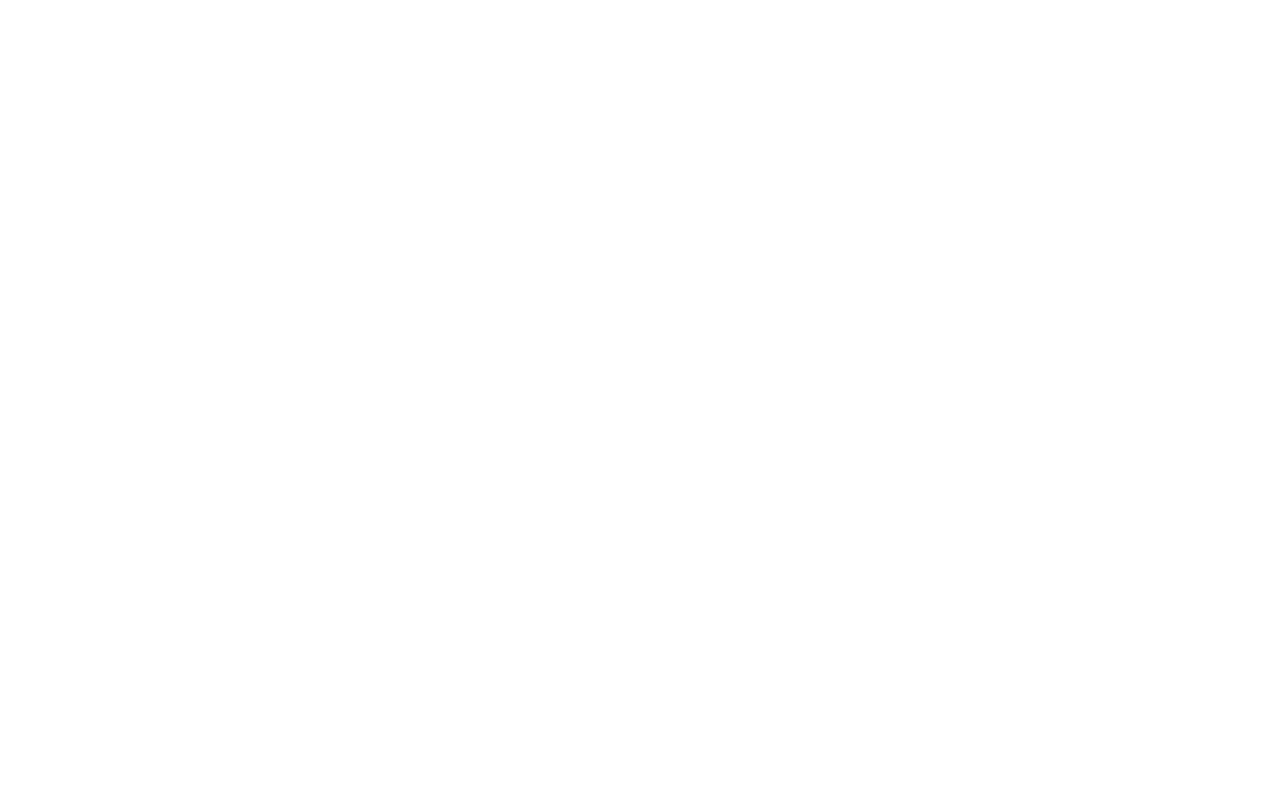
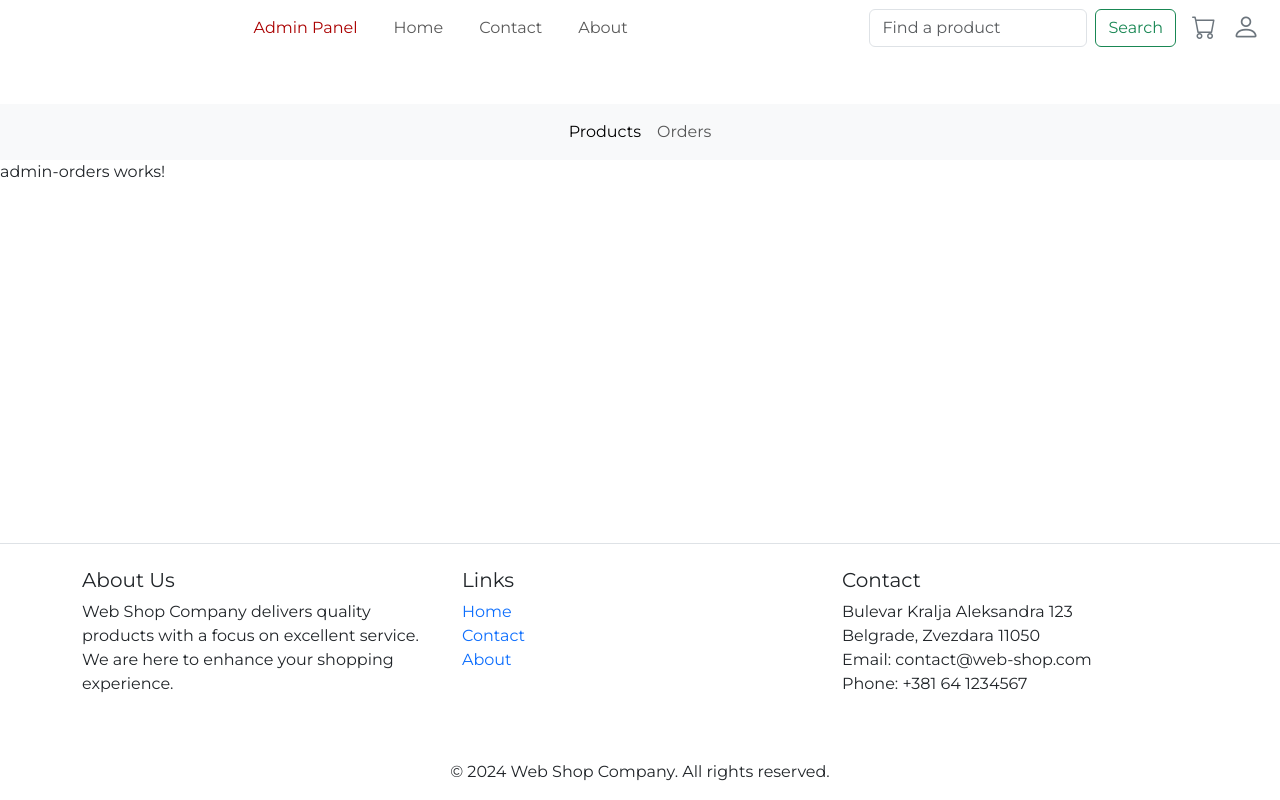
Before and after one commit to ZdravDim/Web-Shop-Angular, an Angular app: page /admin/orders in a window 1280 px wide. Before the commit this address led to /. Built offline with nearby package versions, Linux system fonts and the light colour scheme.

Commit message:
add admin nested routes

```diff
--- /dev/null
+++ b/src/app/pages/admin/admin-orders/admin-orders.component.html
@@ -0,0 +1 @@
+<p>admin-orders works!</p>
--- /dev/null
+++ b/src/app/pages/admin/admin-products/admin-products.component.html
@@ -0,0 +1 @@
+<p>admin-products works!</p>
--- a/src/app/pages/admin/admin.component.html
+++ b/src/app/pages/admin/admin.component.html
@@ -1 +1,16 @@
-<p>admin works!</p>
+<nav class="navbar navbar-expand navbar-light bg-light">
+    <div class="container-fluid">
+        <div class="collapse navbar-collapse" id="navbarNav">
+            <ul class="navbar-nav mx-auto">
+                <li class="nav-item">
+                    <a class="nav-link active" aria-current="page" routerLink="/admin/products">Products</a>
+                </li>
+                <li class="nav-item">
+                    <a class="nav-link" routerLink="/admin/orders">Orders</a>
+                </li>
+            </ul>
+        </div>
+    </div>
+</nav>
+
+<router-outlet></router-outlet>
--- a/src/app/pages/admin/admin.component.ts
+++ b/src/app/pages/admin/admin.component.ts
@@ -1,12 +1,14 @@
 import { Component } from '@angular/core';
+import { RouterModule } from '@angular/router';
 
 @Component({
   selector: 'app-admin',
   standalone: true,
-  imports: [],
+  imports: [RouterModule],
   templateUrl: './admin.component.html',
   styleUrl: './admin.component.scss'
 })
+
 export class AdminComponent {
 
 }
```
Also changed, not shown: src/app/app.routes.ts (+6 -1 lines), src/app/pages/admin/admin-orders/admin-orders.component.ts (added, +12 -0 lines), src/app/pages/admin/admin-products/admin-products.component.ts (added, +12 -0 lines), src/app/pages/admin/admin-orders/admin-orders.component.scss (added), src/app/pages/admin/admin-products/admin-products.component.scss (added), 2 other files (tests, documents, lock files or other folders).
